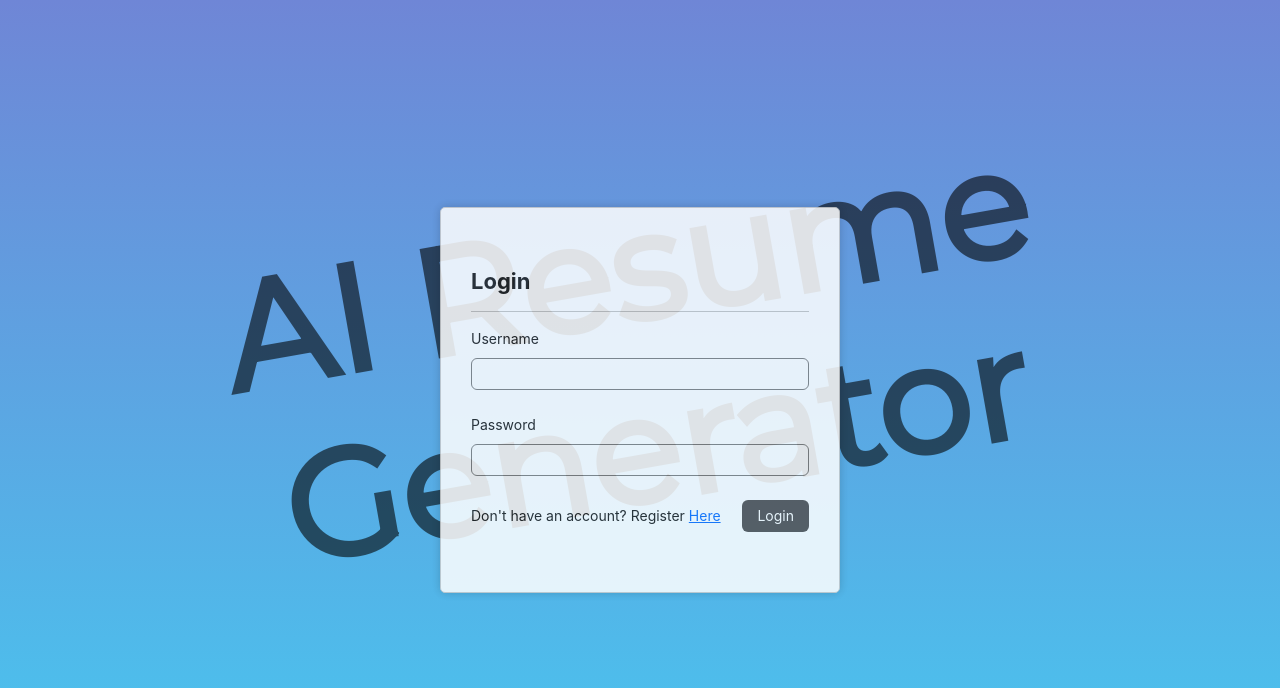
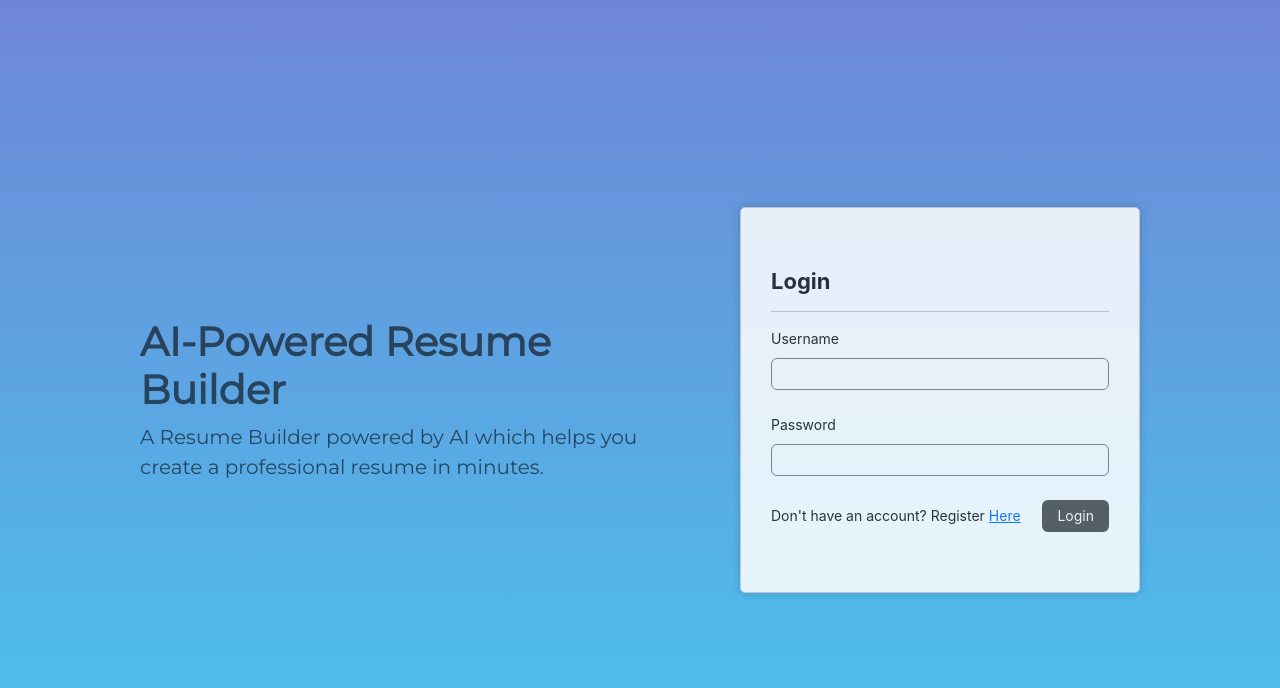
Before and after one commit to thomastepi/AI-powered-resume-builder, a React (Create React App) app in the folder client/: page /login in a window 1280 px wide. Shown: the top 688 px of the page. Built offline with nearby package versions, Linux system fonts and the light colour scheme.

Commit message:
auth styling

```diff
--- a/client/src/pages/Login.js
+++ b/client/src/pages/Login.js
@@ -32,7 +32,15 @@ function Login() {
   return (
     <div className="auth-parent">
       {loading && <Spin size="large" />}
-      <h1 className="brand">AI Resume Generator</h1>
+      <div className="auth-child">
+        <div style={{textAlign: "left", paddingRight: "40px"}}>
+          <h1 className="brand">AI-Powered Resume Builder</h1>
+          <p>
+            A Resume Builder powered by AI which helps you create a professional
+            resume in minutes.
+          </p>
+        </div>
+        <div>
           <Form layout="vertical" onFinish={onFinish}>
             <h1>Login</h1>
             <hr />
@@ -52,6 +60,8 @@ function Login() {
             </div>
           </Form>
         </div>
+      </div>
+    </div>
   );
 }
 
--- a/client/src/pages/Register.js
+++ b/client/src/pages/Register.js
@@ -1,4 +1,4 @@
-import  React, { useEffect } from "react";
+import React, { useEffect } from "react";
 import { Link, useNavigate } from "react-router-dom";
 import axios from "axios";
 import { Button, Form, Input, message, Spin } from "antd";
@@ -30,9 +30,17 @@ function Register() {
 
   return (
     <div className="auth-parent">
-    {loading && (<Spin size="large"/>)}
-      <h1 className="brand">AI Resume Generator</h1>
-      <Form layout="vertical" onFinish={onFinish}>
+      {loading && <Spin size="large" />}
+      <div className="auth-child">
+        <div style={{textAlign: "left", paddingRight: "40px"}}>
+          <h1 className="brand">AI-Powered Resume Builder</h1>
+          <p>
+            A Resume Builder powered by AI which helps you create a professional
+            resume in minutes.
+          </p>
+        </div>
+        <div>
+        <Form layout="vertical" onFinish={onFinish}>
         <h1>Register</h1>
         <hr />
         <Form.Item name="username" label="Username">
@@ -53,6 +61,8 @@ function Register() {
           </Button>
         </div>
       </Form>
+        </div>
+      </div>
     </div>
   );
 }
--- a/client/src/resources/authentication.css
+++ b/client/src/resources/authentication.css
@@ -4,9 +4,24 @@
     align-items: center;
     height: 100vh;
     background-image: linear-gradient(to top, #48c6ef 0%, #6f86d6 100%);;
-    position: relative;
     width: 100%;
     overflow: hidden;
+}
+
+.auth-parent .auth-child {
+    width: 1000px;
+    height: 100%;
+    display: flex;
+    justify-content: center;
+    align-items: center;
+}
+
+.auth-child p {
+    font-size: 20px;
+    color: rgba(0, 0, 0, 0.585);
+    margin: 0;
+    padding: 0;
+    margin-right: 20px;
 }
 
 .auth-parent form {
@@ -27,20 +42,15 @@
 }
 
 .brand {
-    position: absolute;
-    top: 20%;
-    left: 0;
-    padding: 20px;
-    font-size: 150px !important;
-    transform: translate(-50%, -50%);
-    transform: rotate(-10deg) !important;
+    font-size: 40px !important;
     width: 100%;
-    text-align: center;
     color: rgba(0, 0, 0, 0.585);
+    margin-right: 20px;
+
 }
 
 @media only screen and (max-width:1000px) {
-    .brand{
+    .brand, .auth-child p{
         display: none;
     }
 }
```
Lines whose indentation alone changed are shown as unchanged.
